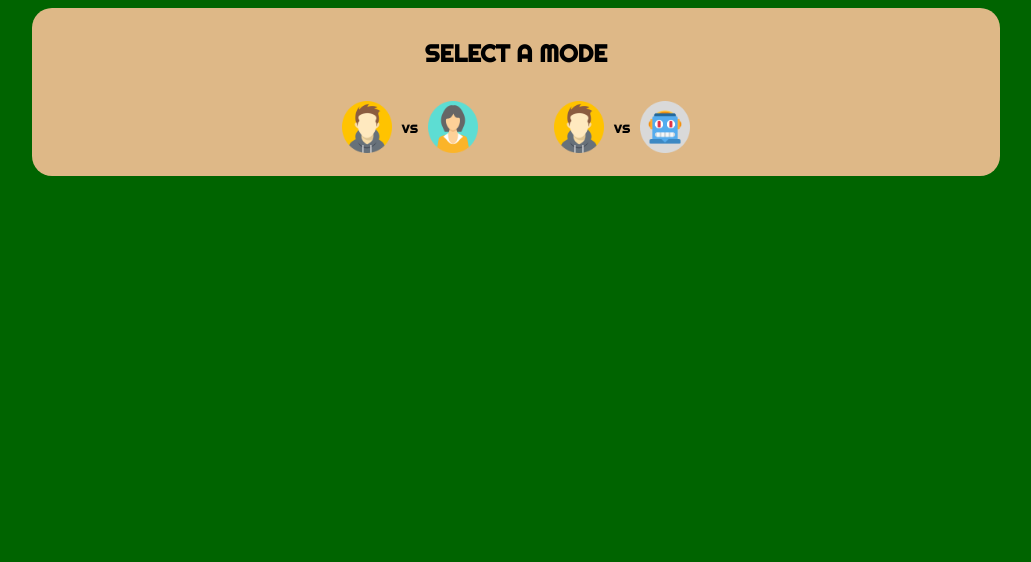
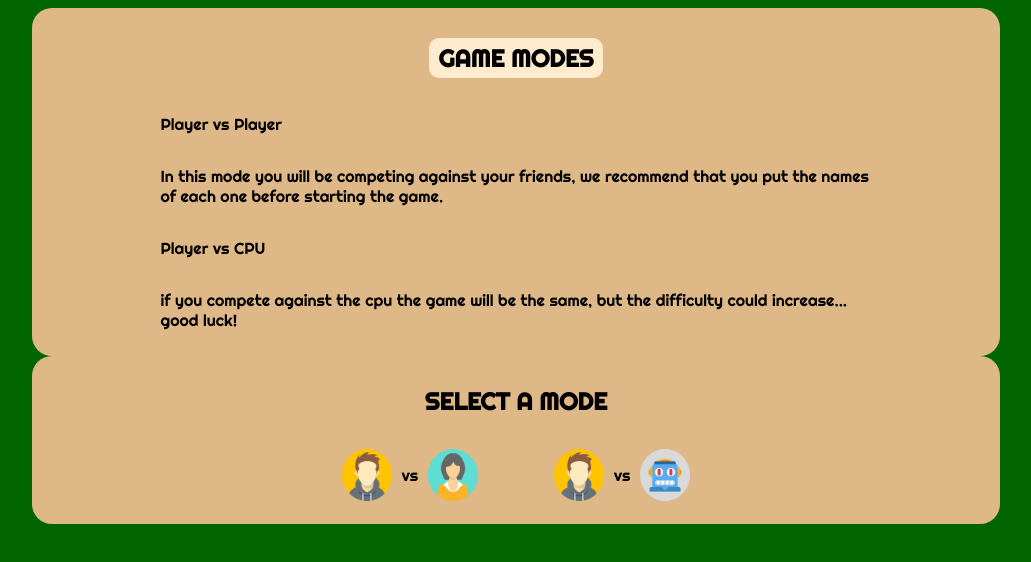
Before and after one commit to nicolaslanusse/TicTacToe, a plain HTML site: page selectmode.html in a window 1280 px wide. Shown: the whole page, without its empty margins (124-1155 px from the left). Drawn offline with Linux system fonts and the light colour scheme.

```diff
--- a/selectmode.html
+++ b/selectmode.html
@@ -14,6 +14,24 @@
     <title>Document</title>
   </head>
   <body>
+    <div class="box-aboutgame">
+        <div class="container-gi">
+          <div class="text-game-instructions">
+            <h2 class="title-game-instructions">GAME MODES</h2>
+            <p class="textgame">Player vs Player</p>
+            <p class="textgame">
+              In this mode you will be competing against your friends, we
+              recommend that you put the names of each one before starting the
+              game.
+            </p>
+            <p class="textgame">Player vs CPU</p>
+            <p class="textgame">
+              if you compete against the cpu the game will be the same, but the
+              difficulty could increase... good luck!
+            </p>
+          </div>
+        </div>
+      </div>
     <div class="box-select-mode">
       <div class="select-mode">
         <h2>SELECT A MODE</h2>
```
